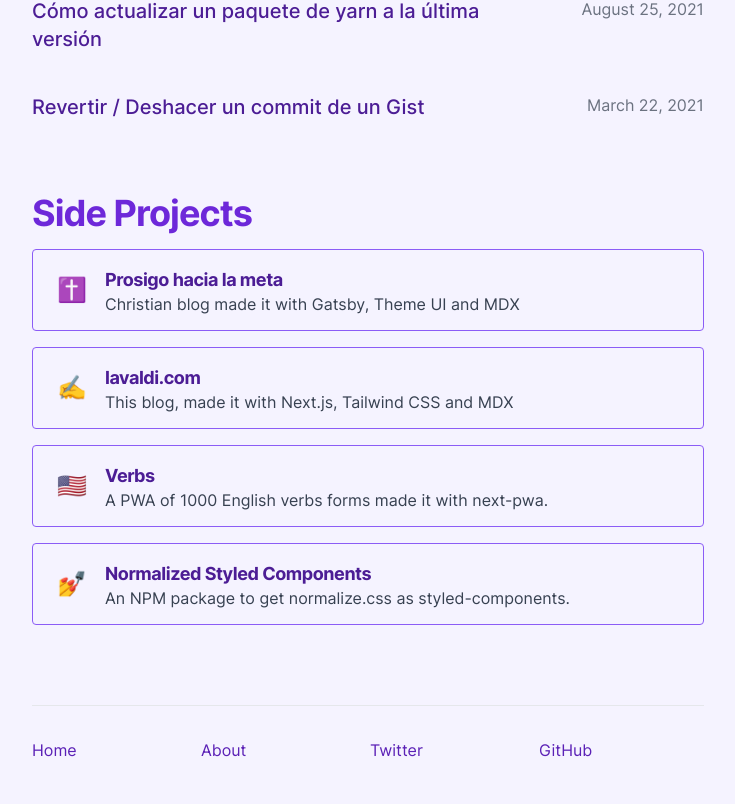
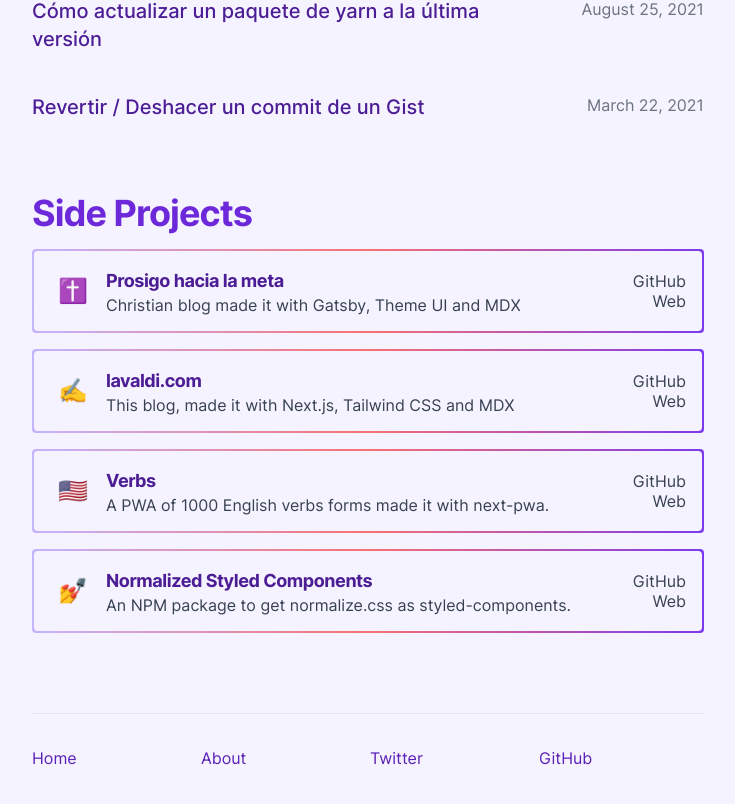
Before and after one commit to lavaldi/lavaldi.com, a Next.js app: page / in a window 1280 px wide. Shown: the part 708-1512 px from the top of the page, without its empty margins (272-1007 px from the left). Built offline with nearby package versions, Linux system fonts and the light colour scheme; what @tailwindcss/typography would draw is missing.

Commit message:
improve ProjectCard styles

```diff
--- a/components/ProjectCard.js
+++ b/components/ProjectCard.js
@@ -1,16 +1,21 @@
-export default function ProjectCard({ title, description, href, icon }) {
+import ExternalLink from "./ExternalLink";
+
+export default function ProjectCard({
+  title,
+  description,
+  githubUrl,
+  webUrl,
+  icon
+}) {
   return (
-    <a
-      className="w-full mb-4 hover:shadow"
-      href={href}
+    <div
+      className="w-full mb-4 hover:shadow rounded bg-gradient-to-r from-purple-300 via-red-400 to-purple-600 p-0.5"
       aria-label={title}
       target="_blank"
       rel="noopener noreferrer"
     >
-      <div className="flex items-center border border-purple-500 dark:border-gray-800 rounded p-4">
-        <div className="h-8 w-8 ml-2 mr-4 text-2xl">
-          {icon}
-        </div>
+      <div className="flex flex-wrap items-center bg-purple-50 dark:bg-black rounded p-4">
+        <div className="h-8 w-8 ml-2 mr-4 text-2xl">{icon}</div>
         <div>
           <h4 className="text-lg font-bold tracking-tight text-purple-900 dark:text-gray-100">
             {title}
@@ -19,7 +24,26 @@ export default function ProjectCard({ title, description, href, icon }) {
             {description}
           </p>
         </div>
+        <div className="ml-auto flex justify-between w-full mt-2 sm:block sm:w-auto sm:mt-0">
+          {githubUrl ? (
+            <p className="leading-5 text-gray-700 dark:text-gray-300 text-right">
+              <ExternalLink
+                className="underline sm:no-underline"
+                href={githubUrl}
+              >
+                GitHub
+              </ExternalLink>
+            </p>
+          ) : null}
+          {webUrl ? (
+            <p className="leading-5 text-gray-700 dark:text-gray-300 text-right">
+              <ExternalLink className="underline sm:no-underline" href={webUrl}>
+                Web
+              </ExternalLink>
+            </p>
+          ) : null}
+        </div>
       </div>
-    </a>
+    </div>
   );
 }
```
